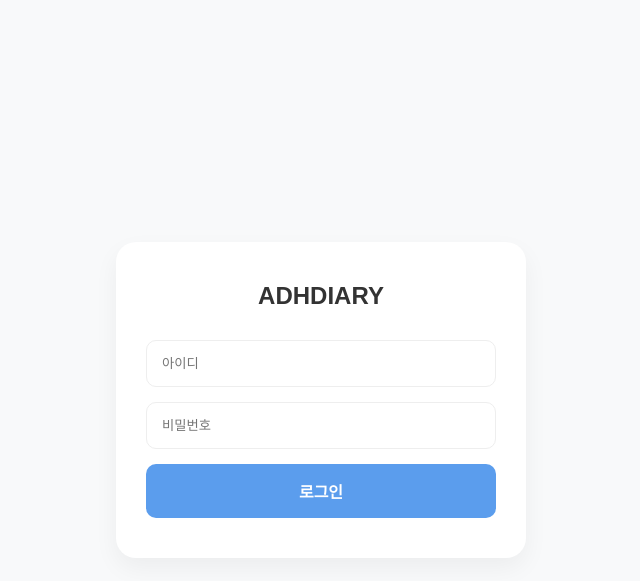
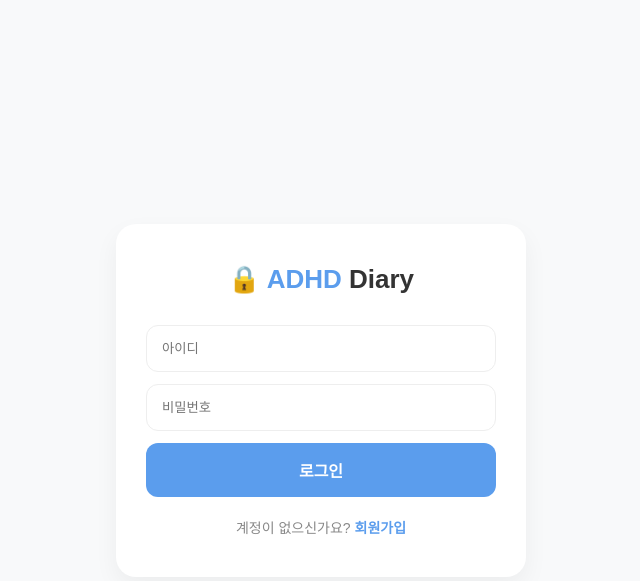
Before and after one commit to wealthsmurf/ADHdiary, a FastAPI app: page /login in a window 1280 px wide. Shown: the top 581 px of the page, without its empty margins (319-959 px from the left). Run offline with FastAPI, Linux system fonts and the light colour scheme.

Commit message:
Update login.html

```diff
--- a/templates/login.html
+++ b/templates/login.html
@@ -3,25 +3,38 @@
 <head>
     <meta charset="UTF-8">
     <meta name="viewport" content="width=device-width, initial-scale=1.0">
-    <title>ADHDIARY 로그인</title>
+    <title>로그인</title>
     <style>
         body { margin: 0; font-family: 'Apple SD Gothic Neo', sans-serif; background-color: #f8f9fa; display: flex; justify-content: center; align-items: center; height: 100vh; }
         .login-box { width: 90%; max-width: 350px; background: white; padding: 40px 30px; border-radius: 20px; box-shadow: 0 10px 25px rgba(0,0,0,0.05); text-align: center; }
-        .logo { font-size: 24px; font-weight: bold; margin-bottom: 30px; color: #333; }
-        input { width: 100%; padding: 15px; margin-bottom: 15px; border: 1px solid #eee; border-radius: 10px; box-sizing: border-box; outline: none; }
-        .login-btn { width: 100%; padding: 15px; background: #5B9DED; color: white; border: none; border-radius: 10px; font-size: 16px; font-weight: bold; cursor: pointer; }
-        .error-msg { color: #ff6b6b; font-size: 13px; margin-bottom: 15px; }
+        .logo { font-size: 26px; font-weight: bold; margin-bottom: 30px; color: #333; }
+        .logo span { color: #5B9DED; }
+        input { width: 100%; padding: 15px; margin-bottom: 12px; border: 1px solid #eee; border-radius: 12px; box-sizing: border-box; outline: none; transition: 0.3s; }
+        input:focus { border-color: #5B9DED; box-shadow: 0 0 8px rgba(91, 157, 237, 0.2); }
+        .btn { width: 100%; padding: 15px; background: #5B9DED; color: white; border: none; border-radius: 12px; font-size: 16px; font-weight: bold; cursor: pointer; transition: 0.3s; }
+        .btn:hover { background: #4a8cd6; }
+        .link-group { margin-top: 20px; font-size: 14px; color: #888; }
+        .link-group a { color: #5B9DED; text-decoration: none; font-weight: bold; }
+        .error-msg { color: #ff6b6b; font-size: 13px; margin-bottom: 15px; background: #fff5f5; padding: 10px; border-radius: 8px; }
     </style>
 </head>
 <body>
     <div class="login-box">
-        <div class="logo">ADHDIARY</div>
+        <div class="logo">🔒 <span>ADHD</span> Diary</div>
+
+        {% if request.query_params.get('error') %}
+        <div class="error-msg">아이디 또는 비밀번호를 확인해주세요.</div>
+        {% endif %}
+
         <form action="/login" method="post">
             <input type="text" name="username" placeholder="아이디" required>
             <input type="password" name="password" placeholder="비밀번호" required>
-            <button type="submit" class="login-btn">로그인</button>
+            <button type="submit" class="btn">로그인</button>
         </form>
+
+        <div class="link-group">
+            계정이 없으신가요? <a href="/signup">회원가입</a>
+        </div>
     </div>
 </body>
-
 </html>
```
